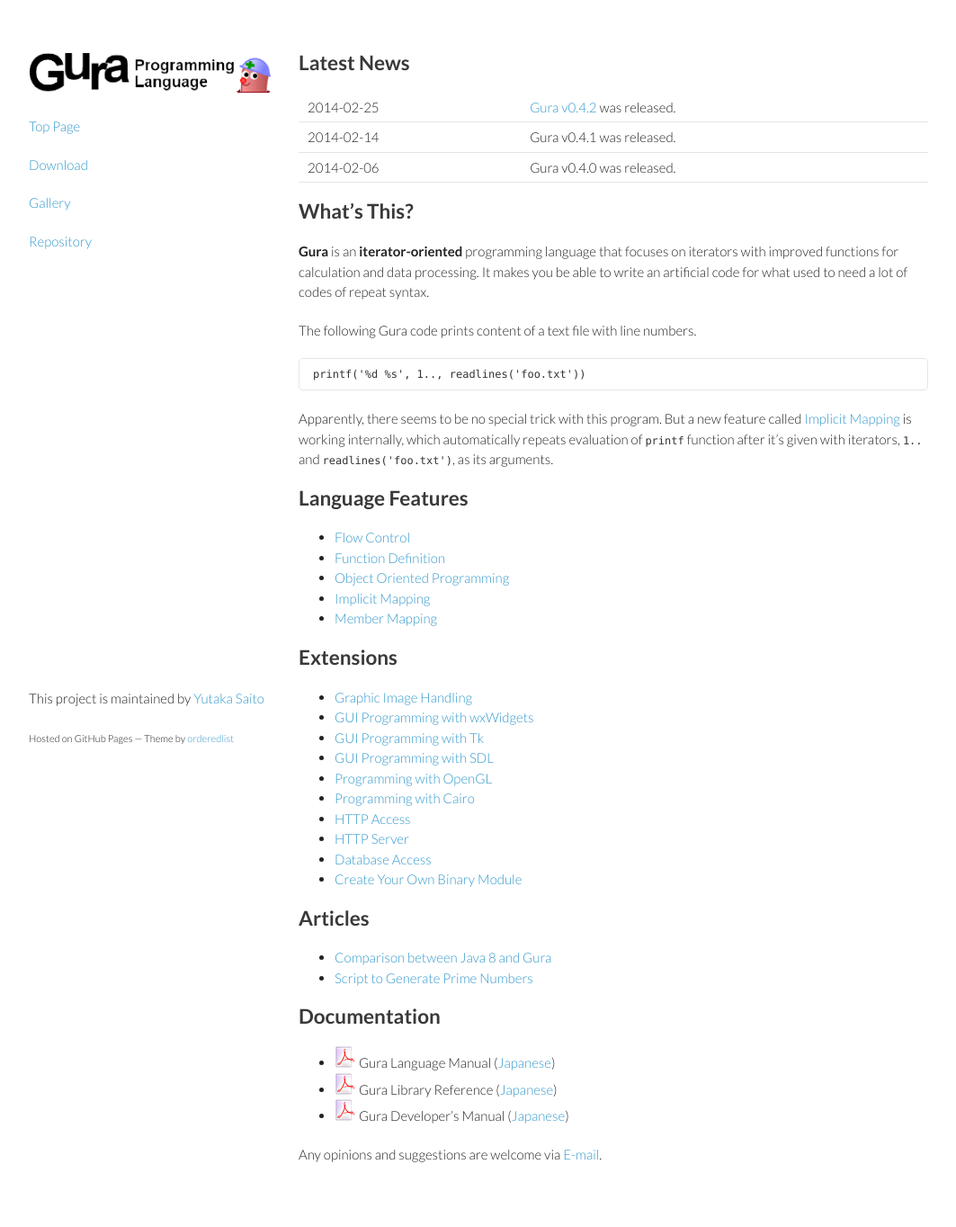
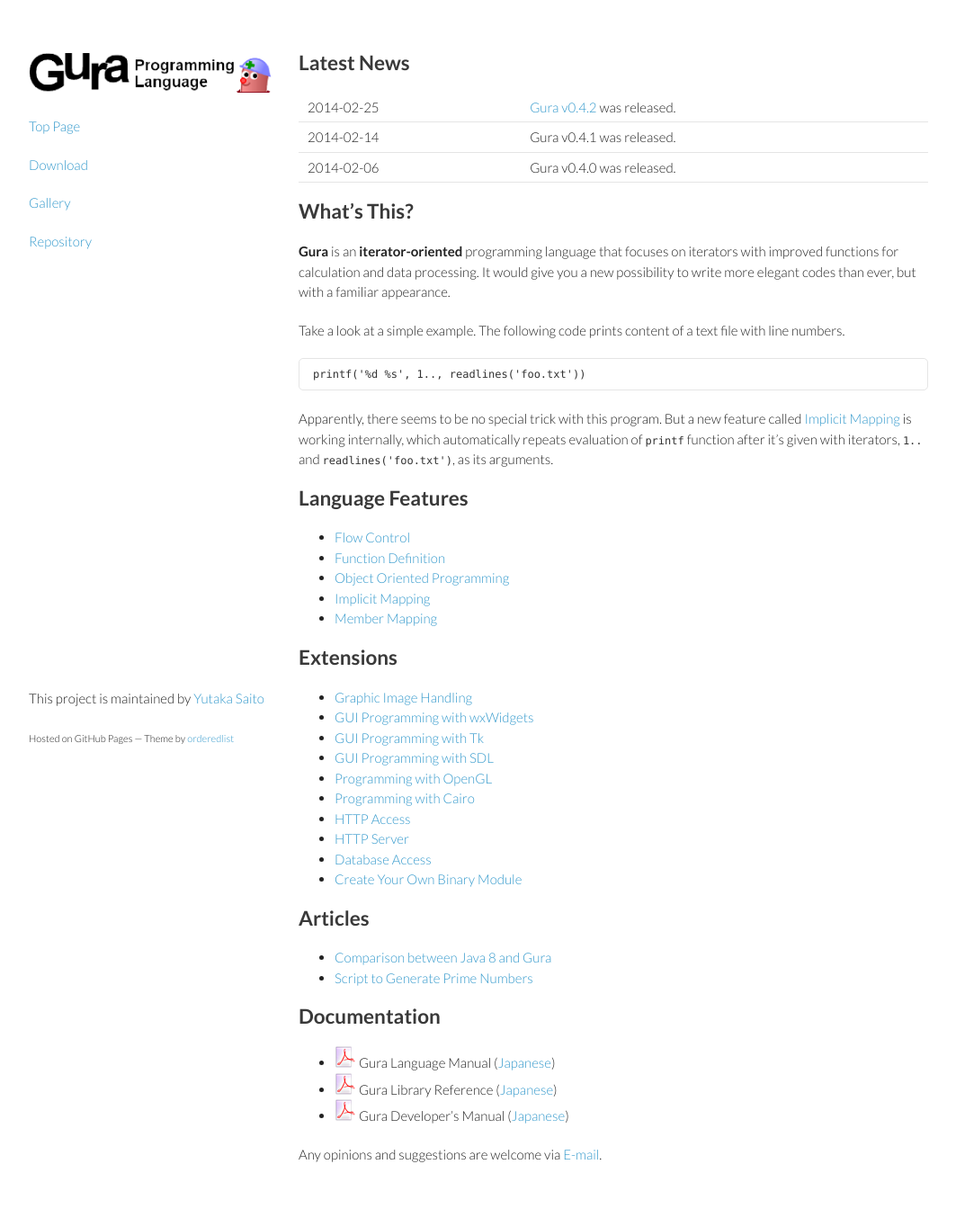
Before and after one commit to rudidude86/gura-lang.github.io, a Jekyll site: the page built from index.md, in a window 1280 px wide. Shown: the whole page at 90% size, without its empty margins (108-1171 px from the left). Built offline with Jekyll 4.4.1, drawn with Linux system fonts in a browser that asks for light colours; Markdown is read by kramdown in place of the engine named in the settings.

Commit message:
updated document

```diff
--- a/index.md
+++ b/index.md
@@ -18,10 +18,11 @@ What's This?
 
 **Gura** is an **iterator-oriented** programming language
 that focuses on iterators with improved functions for calculation and data processing.
-It makes you be able to write an artificial code for
-what used to need a lot of codes of repeat syntax.
+It would give you a new possibility to write more elegant codes than ever,
+but with a familiar appearance.
 
-The following Gura code prints content of a text file with line numbers.
+Take a look at a simple example.
+The following code prints content of a text file with line numbers.
 
     printf('%d %s', 1.., readlines('foo.txt'))
 
```
